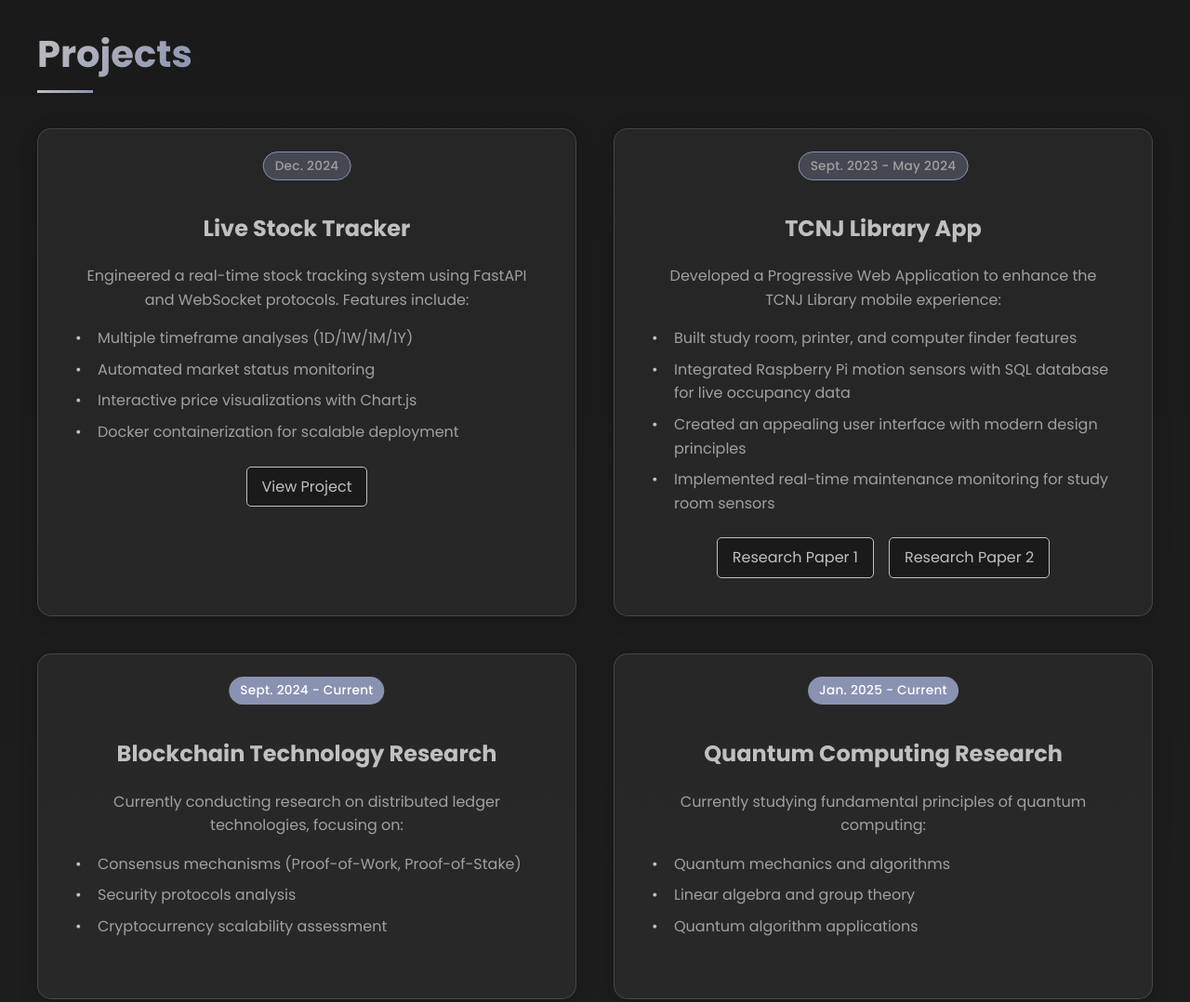
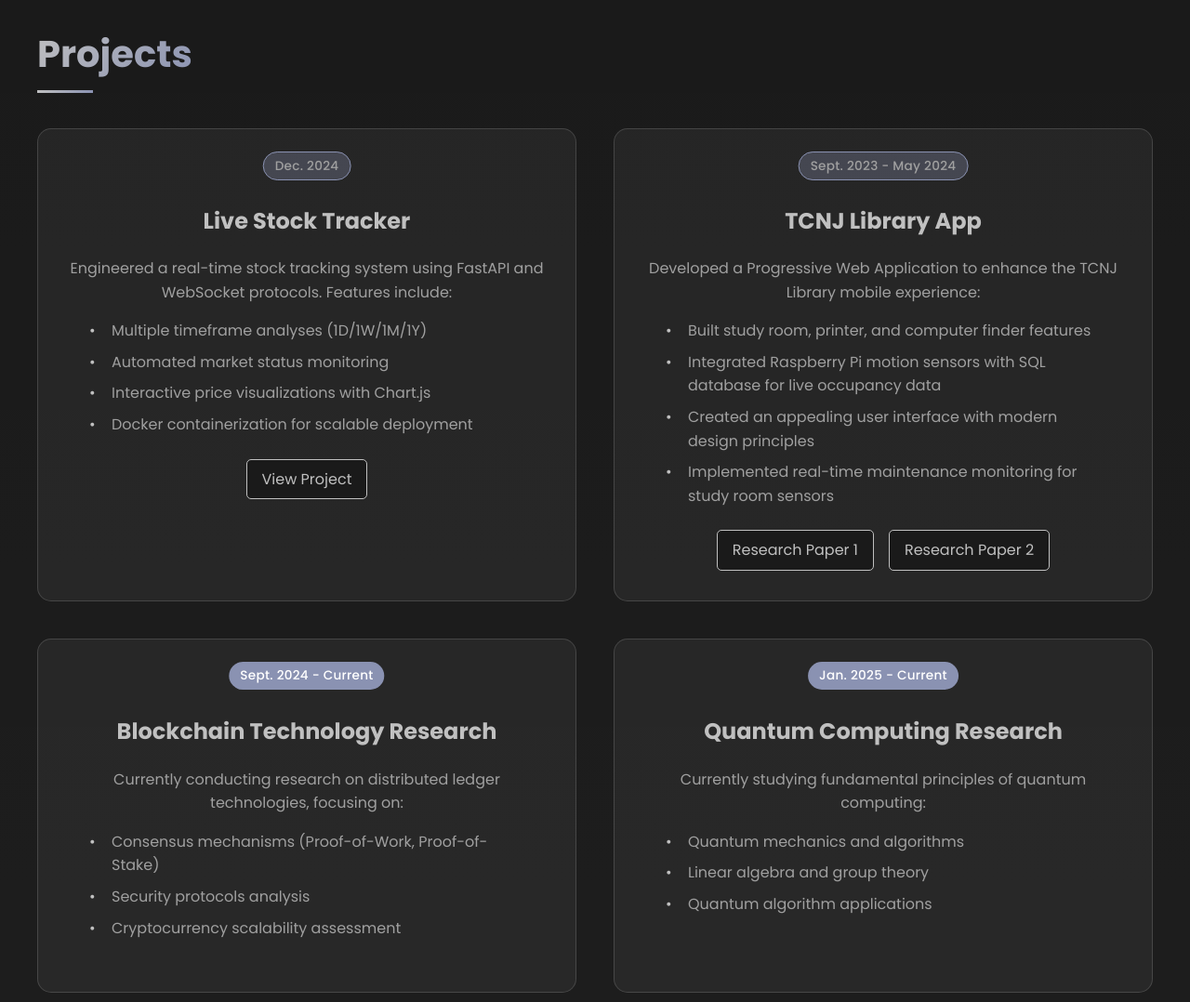
Before and after one commit to WillRoche2587/WillRoche2587.github.io, a website: page index.html in a window 1280 px wide. Shown: the part 1500-2578 px from the top of the page at 93% size. Drawn offline with nearby package versions, Linux system fonts and the light colour scheme; animation ran at ten frames a second.

Commit message:
new stuff

```diff
--- a/index.html
+++ b/index.html
@@ -3,6 +3,9 @@
 <head>
     <meta charset="UTF-8">
     <meta name="viewport" content="width=device-width, initial-scale=1.0">
+    <meta http-equiv='cache-control' content='no-cache'>
+    <meta http-equiv='expires' content='0'>
+    <meta http-equiv='pragma' content='no-cache'>
     <title>William Roche | Computer Science Student</title>
     <link rel="preconnect" href="https://fonts.googleapis.com">
     <link rel="preconnect" href="https://fonts.gstatic.com" crossorigin>
@@ -155,7 +158,7 @@
                                 <span class="icon">📄</span>
                                 Download PDF
                             </a>
-                            <a href="resume/William_Roche_Resume.pdf" class="download-btn view" onclick="window.open('resume/William_Roche_Resume.pdf', '_blank')">
+                            <a class="download-btn view" onclick="window.open('resume/William_Roche_Resume.pdf', '_blank')">
                                 <span class="icon">👀</span>
                                 View Resume
                             </a>
--- a/styles.css
+++ b/styles.css
@@ -259,12 +259,13 @@
 }
 
 .project-card {
+    position: relative;
     background: var(--bg-main);
+    padding: 2rem;
     border-radius: 15px;
-    padding: 2.5rem;
     border: 1px solid var(--border);
-    box-shadow: var(--card-shadow);
-    position: relative;
+    transition: transform 0.3s ease;
+    overflow: hidden;
     text-align: center;
 }
 
@@ -277,16 +278,17 @@
     position: absolute;
     top: 0;
     left: 0;
-    right: 0;
-    height: 3px;
-    background: var(--gradient-silver);
+    width: 100%;
+    height: 100%;
+    border: 2px solid var(--accent-color);
+    border-radius: 15px; /* Match the card's border radius */
     opacity: 0;
     transition: opacity 0.3s ease;
+    pointer-events: none;
 }
 
 .project-card:hover {
     transform: var(--hover-transform);
-    box-shadow: 0 8px 30px rgba(0, 0, 0, 0.3);
 }
 
 .project-card:hover:before {
@@ -297,6 +299,36 @@
     color: var(--primary-color);
     margin: 3rem 0 1.2rem 0;
     font-size: 1.5rem;
+    text-align: center;
+}
+
+.project-card p {
+    color: var(--text-secondary);
+    margin-bottom: 1rem;
+    text-align: center;
+}
+
+.project-card ul {
+    list-style: none;
+    margin: 0 auto 1.5rem auto;
+    text-align: left;
+    max-width: 500px;
+    padding: 0 1rem;
+}
+
+.project-card ul li:before {
+    content: "•";
+    color: var(--primary-color);
+    position: absolute;
+    left: 0;
+}
+
+.project-card ul li {
+    color: var(--text-secondary);
+    margin-bottom: 0.5rem;
+    padding-left: 1.5rem;
+    position: relative;
+    text-align: left;
 }
 
 .status-badge {
@@ -311,6 +343,7 @@
     color: var(--primary-color);
     border: 1px solid var(--primary-color);
     white-space: nowrap;
+    text-align: center;
 }
 
 .status-badge:not(.completed) {
@@ -319,39 +352,13 @@
     border: none;
 }
 
-.project-card p {
-    color: var(--text-secondary);
-    margin-bottom: 1rem;
-}
-
-.project-card ul {
-    list-style: none;
-    margin-bottom: 1.5rem;
-    text-align: left;
-    max-width: 500px;
-    margin: 0 auto 1.5rem auto;
-}
-
-.project-card ul li {
-    color: var(--text-secondary);
-    margin-bottom: 0.5rem;
-    padding-left: 1.5rem;
-    position: relative;
-}
-
-.project-card ul li:before {
-    content: "•";
-    color: var(--primary-color);
-    position: absolute;
-    left: 0;
-}
-
 .project-links {
     display: flex;
     gap: 1rem;
     flex-wrap: wrap;
     margin-top: 1.5rem;
     justify-content: center;
+    align-items: center;
 }
 
 .project-link {
@@ -450,6 +457,7 @@
     text-decoration: none;
     transition: all 0.3s ease;
     margin-bottom: 1rem;
+    cursor: pointer;
 }
 
 .download-btn:hover {
@@ -483,9 +491,12 @@
 .contact-form textarea {
     height: 200px;
     resize: none;
+
 }
 
 .contact-form button {
+    display: block;
+    margin: 0 auto;
     background: var(--bg-alt);
     color: var(--primary-color);
     padding: 1rem 2rem;
@@ -506,6 +517,8 @@
     margin-top: 2.5rem;
     padding-top: 2.5rem;
     border-top: 1px solid var(--border);
+    text-align: center;
+
 }
 
 .contact-info p {
@@ -728,6 +741,7 @@
     background: var(--bg-main);
     color: var(--text-primary);
     border: 1px solid var(--border);
+    cursor: pointer;
 }
 
 .download-btn:hover {
```
